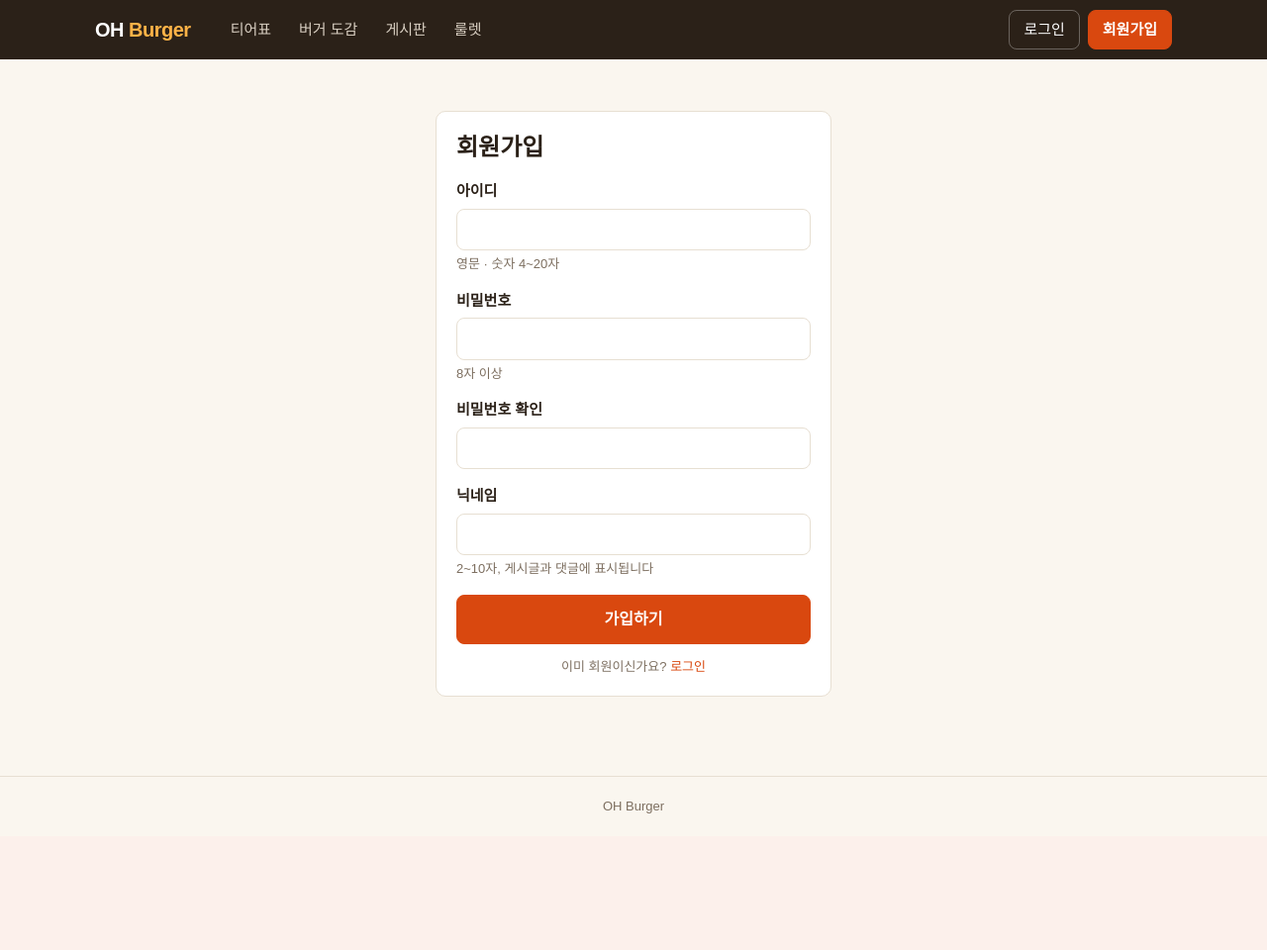
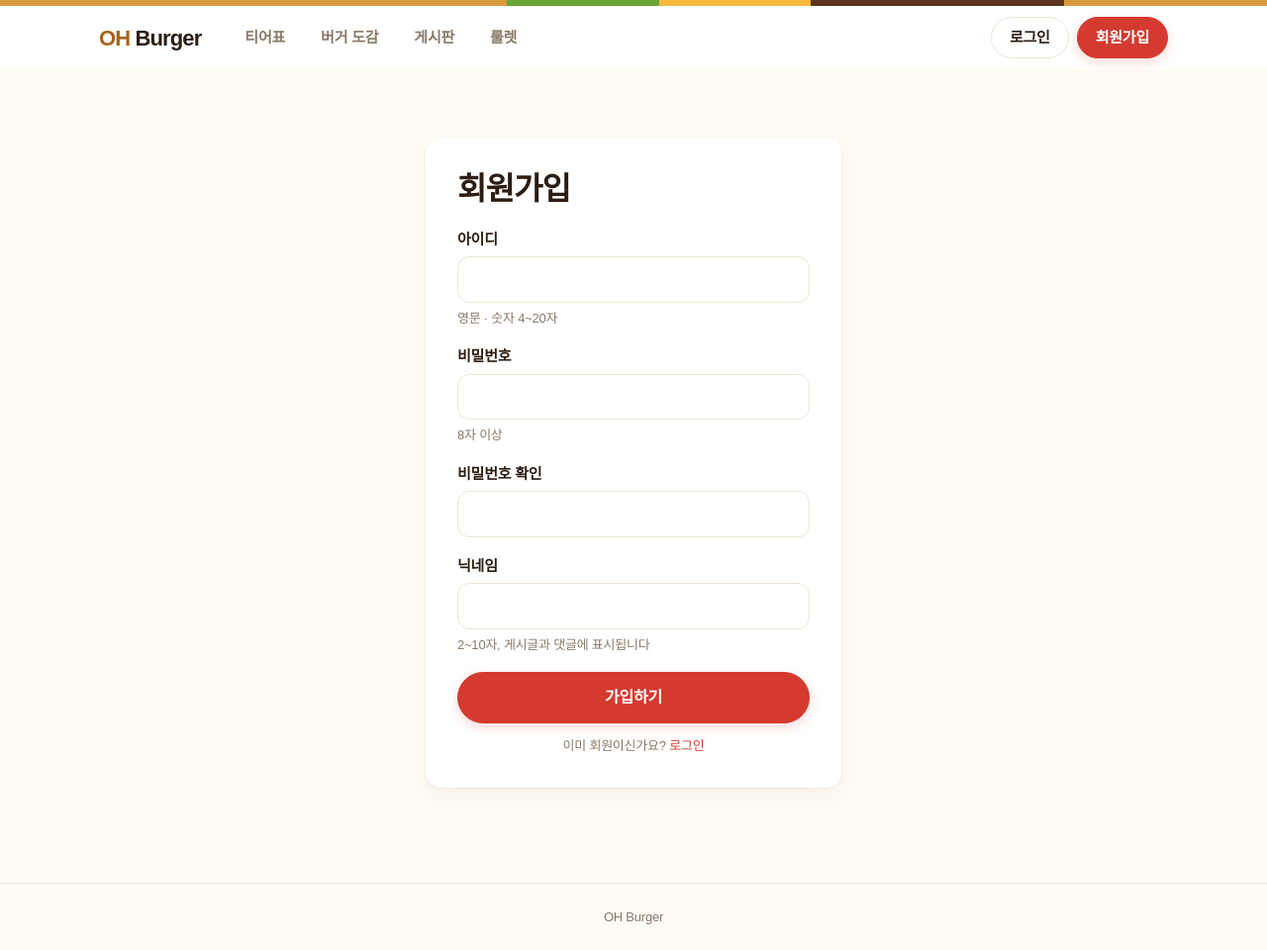
Before and after one commit to hyungunoh321/OH_Burger, a Java web app: page /join in a window 1280 px wide. Shown: the whole page at 99% size. Before the commit the page ends 822 px from the top, so only its background shows below. Run offline with Tomcat 11, a stand-in JSP engine, Linux system fonts and the light colour scheme; data that the repository does not hold is empty; database files in the repository are not loaded; some web fonts are replaced.

Commit message:
design: 참깨 번 디자인 적용
- 색을 버거 재료에서 가져옴: 번 갈색이 주색, 토마토 빨강은 주요 버튼에만
- 헤더 맨 위에 재료 색 줄무늬 띠, 카드는 테두리 대신 옅은 그림자
- 티어표 줄 머리를 옅은 바탕에 색 글자로, 티어 색도 재료 색으로
- 화면의 그림 문자를 없애고 버거 그림 자리에 CSS 로 그린 버거 표시 사용
- 탭 · 버튼 · 칩을 알약 모양으로 통일, 룰렛 판 색을 재료 색으로

```diff
--- a/src/main/webapp/WEB-INF/views/burger.jsp
+++ b/src/main/webapp/WEB-INF/views/burger.jsp
@@ -9,7 +9,7 @@
 <p class="hint"><a href="${ctx}/burgers">버거 도감</a> › <a href="${ctx}/burgers?brand=${burger.brandId}"><c:out value="${burger.brandName}" /></a></p>
 
 <div class="detail">
-  <div><div class="thumb lg" aria-hidden="true">🍔</div></div>
+  <div><div class="thumb lg" aria-hidden="true"></div></div>
   <div>
     <span class="tag"><c:out value="${burger.brandName}" /></span>
     <h1><c:out value="${burger.name}" /></h1>
@@ -67,7 +67,7 @@
     <div class="row">
       <%-- 추천 토글(B-03): 누르면 새로고침 없이 서버에 요청하고 최신 추천 수로 바꾼다 --%>
       <button class="btn big ${liked ? 'on' : ''}" id="like" type="button" aria-pressed="${liked}"
-              data-url="${ctx}/burgers/like" data-id="${burger.id}">👍 추천 <b id="likes">${burger.likeCount}</b></button>
+              data-url="${ctx}/burgers/like" data-id="${burger.id}">추천 <b id="likes">${burger.likeCount}</b></button>
       <span class="hint">조회 <fmt:formatNumber value="${burger.viewCount}" pattern="#,###" /></span>
     </div>
     <c:url var="loginUrl" value="/login"><c:param name="next" value="/burgers/detail?id=${burger.id}" /></c:url>
@@ -93,7 +93,7 @@
           <c:if test="${p.commentCount > 0}"><span class="cnt">[${p.commentCount}]</span></c:if>
         </td>
         <td class="hide-sm"><c:out value="${p.nickname}" /></td>
-        <td>👍 ${p.likeCount}</td>
+        <td>추천 ${p.likeCount}</td>
       </tr>
     </c:forEach>
     <c:if test="${empty posts}">
--- a/src/main/webapp/WEB-INF/views/burgers.jsp
+++ b/src/main/webapp/WEB-INF/views/burgers.jsp
@@ -47,7 +47,7 @@
     <div class="grid">
       <c:forEach var="b" items="${burgers}">
         <a class="card burger-card" href="${ctx}/burgers/detail?id=${b.id}">
-          <div class="thumb" aria-hidden="true">🍔</div>
+          <div class="thumb" aria-hidden="true"></div>
           <div>
             <div class="name"><c:out value="${b.name}" /></div>
             <div class="meta"><c:out value="${b.brandName}" /> · ${b.pattyLabel}</div>
@@ -68,7 +68,7 @@
                 <c:otherwise>단백질 <fmt:formatNumber value="${b.proteinG}" maxFractionDigits="1" />g</c:otherwise>
               </c:choose>
             </div>
-            <div class="meta">👍 ${b.likeCount}</div>
+            <div class="meta">추천 ${b.likeCount}</div>
           </div>
         </a>
       </c:forEach>
--- a/src/main/webapp/WEB-INF/views/post.jsp
+++ b/src/main/webapp/WEB-INF/views/post.jsp
@@ -17,7 +17,7 @@
   <c:if test="${not empty post.tags}">
     <div class="chips" style="margin-bottom:14px">
       <c:forEach var="t" items="${post.tags}">
-        <a class="tag" href="${ctx}/burgers/detail?id=${t.burgerId}">🍔 <c:out value="${t.label}" /></a>
+        <a class="tag" href="${ctx}/burgers/detail?id=${t.burgerId}"><c:out value="${t.label}" /></a>
       </c:forEach>
     </div>
   </c:if>
@@ -28,7 +28,7 @@
   <div class="center" style="margin:20px 0">
     <%-- 추천 토글(P-05). 자기 글은 추천할 수 없어 버튼을 잠근다 (서버에서도 막는다) --%>
     <button class="btn big ${liked ? 'on' : ''}" id="like" type="button" aria-pressed="${liked}"
-            data-url="${ctx}/posts/like" data-id="${post.id}" ${author ? 'disabled' : ''}>👍 추천 <b id="likes">${post.likeCount}</b></button>
+            data-url="${ctx}/posts/like" data-id="${post.id}" ${author ? 'disabled' : ''}>추천 <b id="likes">${post.likeCount}</b></button>
     <c:if test="${author}"><p class="hint">자기 글은 추천할 수 없습니다.</p></c:if>
     <c:url var="loginUrl" value="/login"><c:param name="next" value="/posts/detail?id=${post.id}" /></c:url>
     <p class="hint" id="like-login" hidden>추천하려면 로그인이 필요합니다. <a href="${loginUrl}" style="color:var(--brand)">로그인하러 가기</a></p>
@@ -64,7 +64,7 @@
         <form method="post" action="${ctx}/comments/delete" style="float:right;margin:0"
               onsubmit="return confirm('이 댓글을 삭제할까요?');">
           <input type="hidden" name="id" value="${cm.id}">
-          <button class="btn" type="submit" style="padding:2px 8px;font-size:12px">삭제</button>
+          <button class="btn small" type="submit">삭제</button>
         </form>
       </c:if>
       <div><c:out value="${cm.content}" /></div>
--- a/src/main/webapp/WEB-INF/views/post_form.jsp
+++ b/src/main/webapp/WEB-INF/views/post_form.jsp
@@ -36,7 +36,7 @@
     <%-- 고른 버거는 칩으로 보여 주고, 칩 안의 숨은 입력(burgerId)이 서버로 간다. 칩을 누르면 뺀다 --%>
     <div class="chips" id="picked" style="margin-bottom:8px">
       <c:forEach var="t" items="${form.tags}">
-        <button type="button" class="chip on" title="누르면 태그에서 뺍니다">🍔 <c:out value="${t.label}" /> ✕<input type="hidden" name="burgerId" value="${t.burgerId}"></button>
+        <button type="button" class="chip on" title="누르면 태그에서 뺍니다"><c:out value="${t.label}" /> ✕<input type="hidden" name="burgerId" value="${t.burgerId}"></button>
       </c:forEach>
     </div>
     <input class="input" id="tagq" list="burgerlist" autocomplete="off" placeholder="버거 이름을 검색해 선택하세요">
@@ -93,7 +93,7 @@
         chip.type = 'button';
         chip.className = 'chip on';
         chip.title = '누르면 태그에서 뺍니다';
-        chip.textContent = '🍔 ' + option.value + ' ✕'; // textContent 라서 이름에 특수 문자가 있어도 안전하다
+        chip.textContent = option.value + ' ✕'; // textContent 라서 이름에 특수 문자가 있어도 안전하다
         var hidden = document.createElement('input');
         hidden.type = 'hidden';
         hidden.name = 'burgerId';
--- a/src/main/webapp/WEB-INF/views/posts.jsp
+++ b/src/main/webapp/WEB-INF/views/posts.jsp
@@ -36,7 +36,7 @@
 <%-- 버거 상세의 "전체 보기"로 들어온 경우: 어떤 버거로 거르는 중인지 보여 주고 풀 수 있게 한다 --%>
 <c:if test="${not empty burger}">
   <p class="hint">
-    <a class="tag" href="${ctx}/burgers/detail?id=${burger.id}">🍔 <c:out value="${burger.brandName}" /> <c:out value="${burger.name}" /></a>
+    <a class="tag" href="${ctx}/burgers/detail?id=${burger.id}"><c:out value="${burger.brandName}" /> <c:out value="${burger.name}" /></a>
     버거가 태그된 글만 보는 중입니다. <a href="${ctx}<c:out value="${clearBurgerHref}" />" style="color:var(--brand)">조건 풀기</a>
   </p>
 </c:if>
--- a/src/main/webapp/WEB-INF/views/tier.jsp
+++ b/src/main/webapp/WEB-INF/views/tier.jsp
@@ -61,7 +61,7 @@
     <div class="tier-items">
       <c:forEach var="e" items="${row.value}">
         <a class="tier-item" href="${ctx}/burgers/detail?id=${e.burgerId}">
-          <div class="thumb" aria-hidden="true">🍔</div>
+          <div class="thumb" aria-hidden="true"></div>
           <div>
             <div class="name"><c:out value="${e.name}" /></div>
             <div class="sub"><c:out value="${e.brandName}" /> · <fmt:formatNumber value="${e.value}" maxFractionDigits="1" />${metric.unit}</div>
--- a/src/main/webapp/css/style.css
+++ b/src/main/webapp/css/style.css
@@ -1,19 +1,31 @@
-/* OH Burger 화면 설계용 프로토타입 스타일 */
+/* OH Burger 공통 스타일 — "참깨 번" 디자인
+   색은 버거 재료에서 가져왔다: 번(빵) 갈색이 주색, 토마토 빨강은 누르는 버튼에만,
+   상추 · 치즈 · 패티 색은 티어와 버거 표시에 쓴다. 바탕은 밝게 두고 그림자와 여백으로 구분한다. */
+@import url("https://cdn.jsdelivr.net/gh/orioncactus/pretendard@v1.3.9/dist/web/static/pretendard.min.css");
+
 :root {
-  --bg: #faf6ef;
+  --bg: #fffbf4;
   --surface: #ffffff;
-  --line: #e7dfd2;
-  --text: #2b2118;
-  --muted: #7d6f60;
-  --brand: #d9480f;
-  --brand-dark: #a8370b;
-  --header: #2b2118;
-  --tier-s: #e03131;
-  --tier-a: #f08c00;
-  --tier-b: #e6b800;
-  --tier-c: #2f9e44;
-  --tier-d: #5c7c99;
-  --radius: 10px;
+  --soft: #fffaf2;          /* 카드 안의 옅은 칸 */
+  --tint: #f8eedc;          /* 번 색을 옅게 푼 바탕 */
+  --line: #efe6d8;
+  --text: #2c1d12;
+  --muted: #8a7867;
+  --brand: #d43a2f;         /* 토마토: 주요 버튼 */
+  --brand-dark: #b02a21;
+  --bun: #d99a3d;
+  --bun-dark: #a9621a;      /* 주색: 로고, 선택된 메뉴 · 칩 */
+  --cheese: #f6b93b;
+  --lettuce: #6aa336;
+  --patty: #5a3520;
+  --tier-s: #d43a2f;
+  --tier-a: #e0842a;
+  --tier-b: #d9a400;
+  --tier-c: #5f9a2f;
+  --tier-d: #7a5a44;
+  --radius: 16px;
+  --shadow: 0 1px 3px rgba(44, 29, 18, 0.06), 0 8px 24px rgba(44, 29, 18, 0.04);
+  --shadow-up: 0 2px 4px rgba(44, 29, 18, 0.08), 0 14px 30px rgba(44, 29, 18, 0.1);
 }
 
 * { box-sizing: border-box; }
@@ -25,59 +37,69 @@ body {
   font-family: "Pretendard", "Malgun Gothic", "Apple SD Gothic Neo", sans-serif;
   font-size: 15px;
   line-height: 1.5;
+  letter-spacing: -0.015em;
 }
 
 a { color: inherit; text-decoration: none; }
 h1, h2, h3 { margin: 0; line-height: 1.3; }
-button, input, select, textarea { font: inherit; color: inherit; }
+button, input, select, textarea { font: inherit; color: inherit; letter-spacing: inherit; }
+:focus-visible { outline: 3px solid rgba(246, 185, 59, 0.6); outline-offset: 2px; }
 
-.container { max-width: 1120px; margin: 0 auto; padding: 0 16px; }
-main.container { padding-top: 28px; padding-bottom: 56px; min-height: 70vh; }
+.container { max-width: 1120px; margin: 0 auto; padding: 0 20px; }
+main.container { padding-top: 44px; padding-bottom: 72px; min-height: 70vh; }
 
-/* 헤더 · 푸터 */
-.site-header { background: var(--header); color: #fff; }
-.site-header .container { display: flex; align-items: center; gap: 28px; height: 60px; }
-.logo { font-size: 20px; font-weight: 800; letter-spacing: -0.5px; white-space: nowrap; }
-.logo span { color: #ffb347; }
-.nav { display: flex; gap: 4px; flex: 1; overflow-x: auto; }
-.nav a { padding: 8px 12px; border-radius: 8px; color: #d9cfc2; white-space: nowrap; }
-.nav a:hover { color: #fff; }
-.nav a.active { background: rgba(255, 255, 255, 0.12); color: #fff; font-weight: 700; }
+/* 헤더 · 푸터. 맨 위의 재료 색 줄무늬 띠가 이 사이트의 표시다 */
+.site-header {
+  background: #fff; border-bottom: 1px solid var(--line);
+  border-top: 6px solid transparent;
+  border-image: linear-gradient(to right, var(--bun) 0 40%, var(--lettuce) 40% 52%, var(--cheese) 52% 64%, var(--patty) 64% 84%, var(--bun) 84% 100%) 1;
+  border-image-slice: 6 0 0 0;
+}
+.site-header .container { display: flex; align-items: center; gap: 28px; height: 64px; }
+.logo { font-size: 22px; font-weight: 900; letter-spacing: -0.04em; white-space: nowrap; color: var(--bun-dark); }
+.logo span { color: var(--text); }
+.nav { display: flex; gap: 4px; flex: 1; overflow-x: auto; scrollbar-width: none; } /* 좁은 화면에서는 옆으로 밀어서 본다 */
+.nav a { padding: 8px 16px; border-radius: 999px; color: var(--muted); font-weight: 600; white-space: nowrap; }
+.nav a:hover { color: var(--text); }
+.nav a.active { background: var(--tint); color: var(--bun-dark); }
 .auth { display: flex; align-items: center; gap: 8px; white-space: nowrap; }
 .auth form { margin: 0; }
-.auth .who { font-size: 14px; color: #fff; max-width: 140px; overflow: hidden; text-overflow: ellipsis; }
-.site-footer { border-top: 1px solid var(--line); color: var(--muted); font-size: 13px; padding: 20px 0; text-align: center; }
+.auth .who { font-size: 14px; font-weight: 600; max-width: 140px; overflow: hidden; text-overflow: ellipsis; }
+.site-footer { border-top: 1px solid var(--line); color: var(--muted); font-size: 13px; padding: 24px 0; text-align: center; }
 
 /* 공통 요소 */
-.page-title { font-size: 24px; margin-bottom: 4px; }
-.page-desc { color: var(--muted); margin: 0 0 20px; }
-.card { background: var(--surface); border: 1px solid var(--line); border-radius: var(--radius); }
-.pad { padding: 20px; }
+.page-title { font-size: 32px; font-weight: 800; letter-spacing: -0.03em; margin-bottom: 6px; }
+.page-desc { color: var(--muted); margin: 0 0 28px; }
+.section-title { font-size: 20px; font-weight: 800; letter-spacing: -0.02em; margin: 40px 0 14px; }
+.card { background: var(--surface); border-radius: var(--radius); box-shadow: var(--shadow); }
+.pad { padding: 24px; }
 
 .btn {
   display: inline-flex; align-items: center; justify-content: center; gap: 6px;
-  padding: 8px 14px; border-radius: 8px; border: 1px solid var(--line);
-  background: var(--surface); cursor: pointer; white-space: nowrap;
+  padding: 9px 18px; border-radius: 999px; border: 1px solid var(--line);
+  background: var(--surface); font-weight: 600; cursor: pointer; white-space: nowrap;
+  transition: border-color 0.12s, background 0.12s;
 }
-.btn:hover { border-color: var(--muted); }
-.btn.primary { background: var(--brand); border-color: var(--brand); color: #fff; font-weight: 700; }
+.btn:hover { border-color: var(--bun); }
+.btn.primary { background: var(--brand); border-color: var(--brand); color: #fff; font-weight: 700; box-shadow: 0 4px 12px rgba(212, 58, 47, 0.2); }
 .btn.primary:hover { background: var(--brand-dark); border-color: var(--brand-dark); }
-.btn.ghost { background: transparent; border-color: rgba(255, 255, 255, 0.3); color: #fff; }
-.btn.on { background: #fff1e8; border-color: var(--brand); color: var(--brand); font-weight: 700; }
-.btn.big { padding: 12px 22px; font-size: 16px; }
+.btn.ghost { background: transparent; }
+.btn.on { background: #fdecea; border-color: var(--brand); color: var(--brand); font-weight: 700; }
+.btn.big { padding: 13px 26px; font-size: 16px; }
+.btn.small { padding: 3px 10px; font-size: 12px; }
 .btn:disabled { opacity: 0.5; cursor: not-allowed; } /* 누를 수 없는 상태 (후보 없는 룰렛, 자기 글 추천 등) */
 
 .input, select.input, textarea.input {
-  width: 100%; padding: 9px 12px; border: 1px solid var(--line); border-radius: 8px; background: #fff;
+  width: 100%; padding: 11px 14px; border: 1px solid var(--line); border-radius: 12px; background: #fff;
 }
-.input:focus { outline: 2px solid #ffc9a8; border-color: var(--brand); }
-textarea.input { min-height: 220px; resize: vertical; }
-label.field { display: block; margin-bottom: 16px; }
+.input:focus { outline: 3px solid rgba(246, 185, 59, 0.35); border-color: var(--bun); }
+textarea.input { min-height: 240px; resize: vertical; line-height: 1.6; }
+label.field { display: block; margin-bottom: 18px; }
 label.field > span { display: block; font-weight: 700; margin-bottom: 6px; }
 .hint { color: var(--muted); font-size: 13px; }
-.error { color: var(--tier-s); font-size: 13px; }
-.notice { padding: 10px 12px; border-radius: 8px; background: #ebfbee; color: #2b8a3e; font-size: 14px; }
-label.field > span.hint, label.field > span.error { font-weight: 400; margin: 4px 0 0; }
+.error { color: var(--brand); font-size: 13px; }
+.notice { padding: 12px 16px; border-radius: 12px; background: #e9f3de; color: #3f7420; font-size: 14px; font-weight: 600; }
+label.field > span.hint, label.field > span.error { font-weight: 400; margin: 6px 0 0; }
 
 .toolbar { display: flex; flex-wrap: wrap; align-items: center; gap: 10px; margin-bottom: 16px; }
 .toolbar .grow { flex: 1; min-width: 180px; }
@@ -172,29 +213,35 @@ label.field > span.hint, label.field > span.error { font-weight: 400; margin: 4p
 
 /* 오류 화면 (404 · 403 · 500) */
 .error-page { text-align: center; padding: 56px 0; }
-.error-page .code { font-size: 88px; font-weight: 800; line-height: 1; color: var(--brand); margin-bottom: 12px; }
+.error-page .code { font-size: 96px; font-weight: 900; line-height: 1; letter-spacing: -0.04em; color: var(--bun); margin-bottom: 12px; }
 
 /* 로그인 · 회원가입 */
-.narrow { max-width: 400px; margin: 24px auto; }
+.narrow { max-width: 420px; margin: 24px auto; padding: 32px; }
 
 /* 룰렛 */
-.roulette { display: grid; grid-template-columns: 320px 1fr; gap: 24px; align-items: start; }
-.wheel-wrap { position: relative; width: 100%; max-width: 420px; margin: 0 auto; }
+.roulette { display: grid; grid-template-columns: 340px 1fr; gap: 28px; align-items: start; }
+.wheel-wrap { position: relative; width: 100%; max-width: 440px; margin: 0 auto; }
 .wheel-wrap canvas { width: 100%; height: auto; display: block; }
 .pointer {
   position: absolute; top: -6px; left: 50%; transform: translateX(-50%);
-  border-left: 14px solid transparent; border-right: 14px solid transparent; border-top: 26px solid var(--header);
+  border-left: 14px solid transparent; border-right: 14px solid transparent; border-top: 26px solid var(--patty);
 }
-.result { margin-top: 18px; padding: 16px; display: flex; gap: 14px; align-items: center; }
-.result .name { font-size: 20px; font-weight: 800; }
+.result { margin-top: 20px; padding: 18px; display: flex; flex-wrap: wrap; gap: 14px; align-items: center; }
+.result .name { font-size: 20px; font-weight: 800; letter-spacing: -0.02em; }
 
 @media (max-width: 760px) {
-  .site-header .container { gap: 12px; }
+  main.container { padding-top: 28px; }
+  .site-header .container { gap: 10px; }
+  .nav a { padding: 8px 10px; }
   .auth > a.btn:last-child { display: none; } /* 좁은 화면에서는 회원가입 버튼을 숨긴다 */
+  .page-title { font-size: 26px; }
   .detail, .roulette { grid-template-columns: 1fr; }
-  .tier-label { width: 48px; font-size: 22px; }
-  .tier-item { width: calc(50% - 4px); }
-  .tier-item .name { max-width: 80px; }
+  .thumb.lg { height: 200px; }
+  .tier-label { width: 56px; font-size: 26px; }
+  .tier-items { grid-template-columns: 1fr 1fr; padding: 10px; }
+  .tier-item .thumb { display: none; }
+  .tier-item { padding: 8px 10px; }
   .list .hide-sm { display: none; }
   .tier-badges { grid-template-columns: repeat(2, 1fr); }
+  .narrow { padding: 24px; }
 }
```
Also changed, not shown: other parts of src/main/webapp/css/style.css (+73 -54 lines), src/main/webapp/js/roulette.js (+9 -6 lines).
